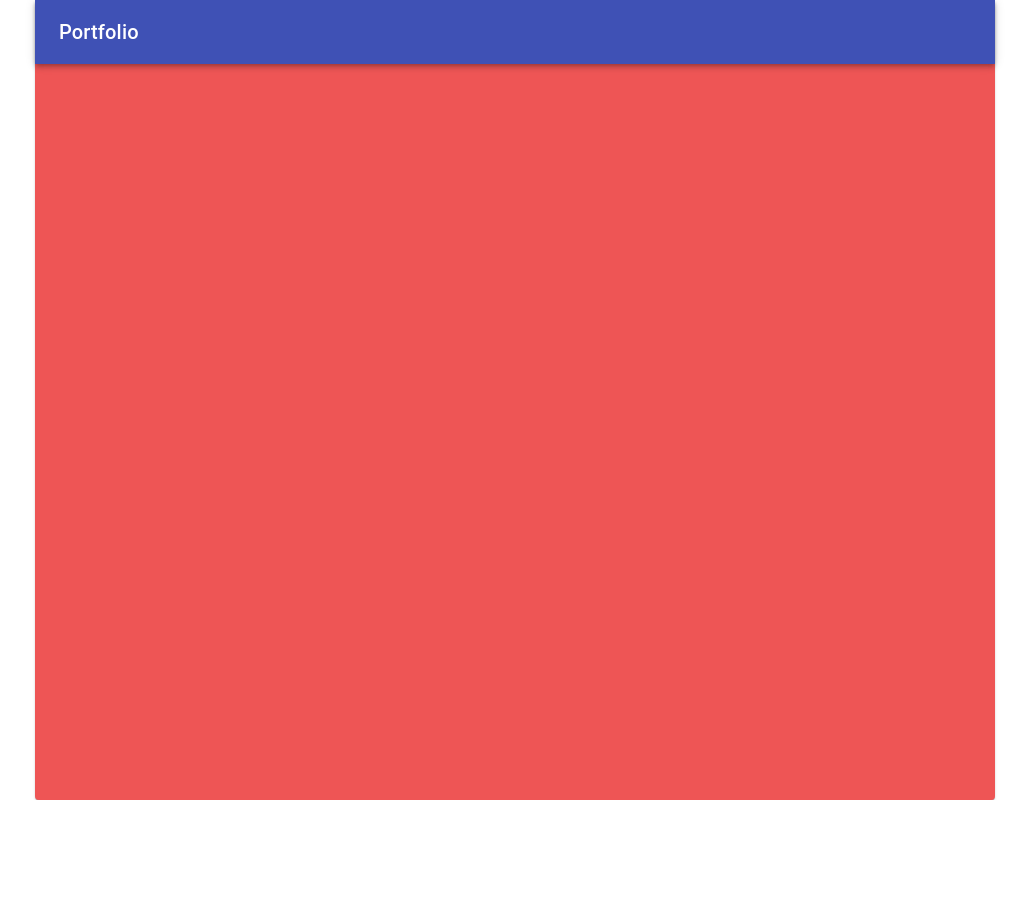
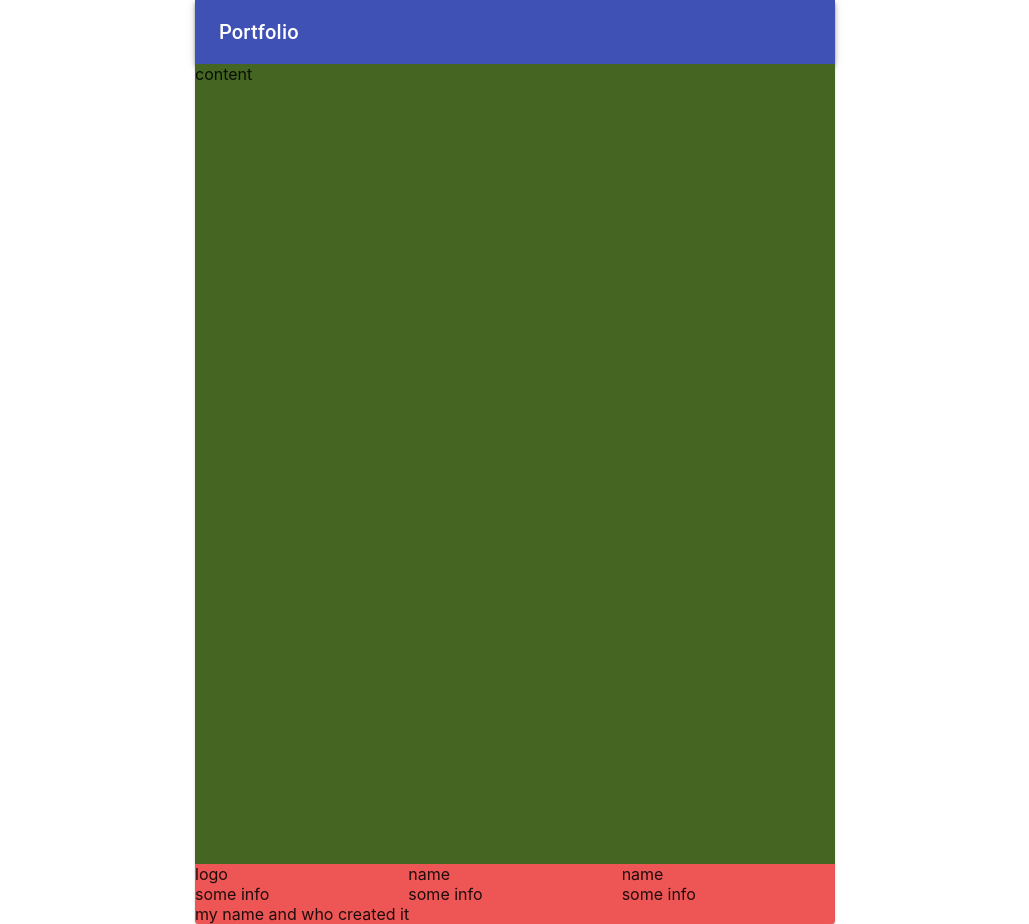
Before and after one commit to daveomri/portfolio, a React (Create React App) app: page / in a window 1280 px wide. Shown: the whole page, without its empty margins (125-1154 px from the left). Before the commit the page ends 800 px from the top, so only its background shows below. Built offline with nearby package versions, Linux system fonts and the light colour scheme.

Commit message:
Changing the layout a bit, and adding possible ui

```diff
--- a/src/App.jsx
+++ b/src/App.jsx
@@ -1,22 +1,29 @@
 import React from 'react';
 import { makeStyles } from '@material-ui/core/styles';
 
-import { Paper } from '@material-ui/core';
+import { Paper, Box } from '@material-ui/core';
 
 import Header from './components/header/Header';
+import Footer from './components/footer/Footer';
 
 const useStyles = makeStyles(theme => ({
   root: {
     margin: 'auto',
     display: 'block',
     backgroundColor: '#e55',
-    height: '100vh',
     [theme.breakpoints.up('xs')]: {
       width: '75vw',
+    },
+    [theme.breakpoints.up('md')]: {
+      width: '50vw',
     },
     [theme.breakpoints.down('xs')]: {
       width: '100vw',
     },
+  },
+  content: {
+    height: '100vh',
+    backgroundColor: '#462f',
   },
 }));
 
@@ -26,6 +33,8 @@ const App = () => {
   return (
     <Paper className={classes.root}>
       <Header classes={classes.header} />
+      <Box className={classes.content}>content</Box>
+      <Footer classes={classes.footer} />
     </Paper>
   );
 };
--- a/src/components/footer/Footer.jsx
+++ b/src/components/footer/Footer.jsx
@@ -1,25 +1,59 @@
 import React from 'react';
-import { makeStyles } from '@material-ui/core/styles';
+import PropTypes from 'prop-types';
 import { Grid } from '@material-ui/core';
 
-const useStyles = makeStyles(() => ({}));
-
-const Header = () => {
-  const classes = useStyles();
+const Header = props => {
+  const { classes } = props;
 
   return (
-    <Grid container className={classes}>
+    <Grid container className={classes.root}>
       <Grid item xs={6} md={4}>
-        First item
+        <Grid container>
+          <Grid item xs={12}>
+            logo
+          </Grid>
+          <Grid item xs={12}>
+            some info
+          </Grid>
+        </Grid>
       </Grid>
       <Grid item xs={6} md={4}>
-        Second item
+        <Grid container>
+          <Grid item xs={12}>
+            name
+          </Grid>
+          <Grid item xs={12}>
+            some info
+          </Grid>
+        </Grid>
       </Grid>
       <Grid item xs={6} md={4}>
-        Third item
+        <Grid container>
+          <Grid item xs={12}>
+            name
+          </Grid>
+          <Grid item xs={12}>
+            some info
+          </Grid>
+        </Grid>
+      </Grid>
+      <Grid item xs={12}>
+        <Grid container>
+          <Grid>my name and who created it</Grid>
+        </Grid>
       </Grid>
     </Grid>
   );
 };
 
+Header.displayName = 'Header';
+
+Header.propTypes = {
+  classes: PropTypes.object,
+};
+
+Header.defaultProps = {
+  classes: {},
+};
+
 export default Header;
```
Also changed, not shown: 2 other files (tests, documents, lock files or other folders).
